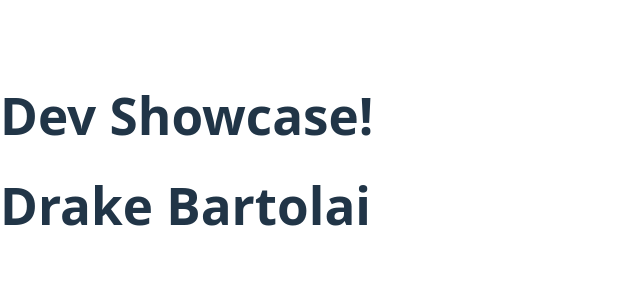
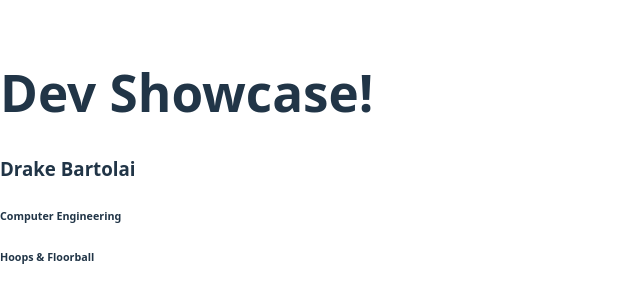
Before and after one commit to dbartolai/sports_analytics_uiuc, a React (Vite) app in the folder frontend/: page / in a window 1280 px wide. Shown: the part 240-540 px from the top of the page, without its empty margins (0-640 px from the left). Built offline with nearby package versions, Linux system fonts and the light colour scheme.

Commit message:
drake card

```diff
--- a/frontend/src/components/DrakeCard.tsx
+++ b/frontend/src/components/DrakeCard.tsx
@@ -1,7 +1,9 @@
 function DrakeCard () {
     return (
         <div>
-            <h1>Drake Bartolai</h1>
+            <h3>Drake Bartolai</h3>
+            <h6>Computer Engineering</h6>
+            <h6>Hoops & Floorball</h6>
         </div>
     )
 }
```
